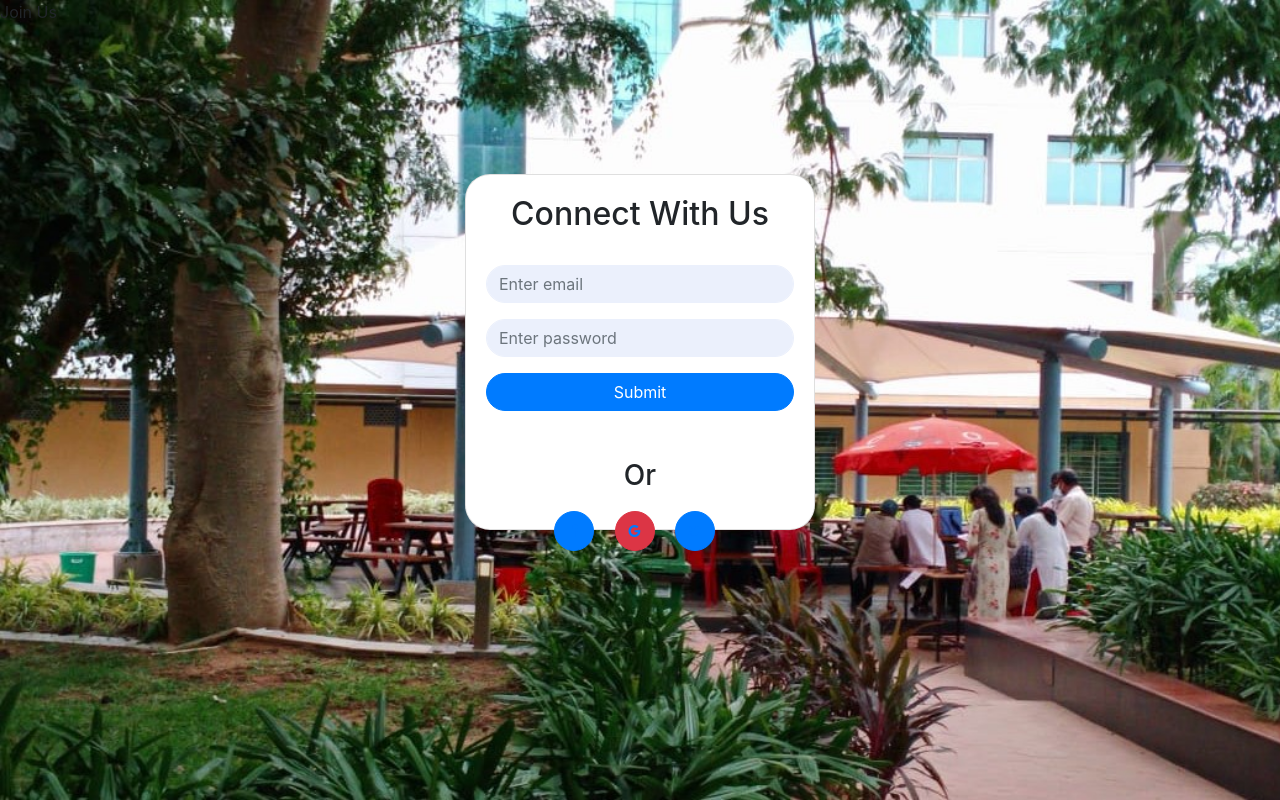
After one commit to nileshkr17/django1-, a Django app: page /login in a window 1280 px wide. The commit adds this page. Run offline with Django 3.2, Linux system fonts and the light colour scheme; some libraries are stand-ins or nearby versions.

Commit message:
[added-login-page]

```diff
--- a/home/urls.py
+++ b/home/urls.py
@@ -7,4 +7,5 @@ urlpatterns = [
    path("about",views.about, name='about'),
    path("services",views.services, name='services'),
    path("contact",views.contact, name='contact'),
+   path("login",views.login, name='login'),
 ]
--- a/home/views.py
+++ b/home/views.py
@@ -1,3 +1,4 @@
+from multiprocessing import context
 from django.shortcuts import render, HttpResponse
 from datetime import datetime
 from home.models import Contact
@@ -13,6 +14,8 @@ def index(request):
 
 def about(request):
     return HttpResponse("this is about page")
+def login(request):
+    return render(request,'login.html')
 
 def contact(request):
     if request.method == "POST":
--- /dev/null
+++ b/static/login.css
@@ -0,0 +1,50 @@
+
+#body {
+
+  background-image: url('/static/lala.jpeg');
+  background-repeat: no-repeat;
+  background-attachment: fixed;
+  background-size: cover;
+
+ }
+  #login-card{
+      width:350px;
+      border-radius: 25px;
+      margin:150px auto;
+
+  }
+
+  #email{
+      border-radius:30px;
+      background-color: #ebf0fc;
+      border-color: #ebf0fc;
+      color: #9da3b0;
+  }
+
+  #button{
+      border-radius:30px;
+
+  }
+
+  #btn{
+     position: absolute;
+     bottom: -35px;
+     padding: 5px;
+     margin: 0px 55px;
+     align-items: center;
+     border-radius: 5px"
+  }
+  #container{
+      margin-top:25px;
+  }
+
+  .btn-circle.btn-sm {
+              width: 40px;
+              height: 40px;
+              padding: 2px 0px;
+              border-radius: 25px;
+              font-size: 14px;
+              text-align: center;
+
+              margin: 8px;
+          }
--- a/templates/base.html
+++ b/templates/base.html
@@ -41,6 +41,10 @@
         </li>
         <li class="nav-item">
           <a class="nav-link active" aria-current="page" href="/contact">Contact Us</a>
+        </li>
+
+        <li class="nav-item">
+          <a class="nav-link active" aria-current="page" href="/login">Login</a>
         </li>
       </ul>
       <form class="d-flex">
--- /dev/null
+++ b/templates/login.html
@@ -0,0 +1,37 @@
+
+      {% block title %}Join Us{% endblock title %}
+      <meta charset="utf-8">
+      <meta name="viewport" content="width=device-width, initial-scale=1">
+      <link rel="stylesheet" href="https://maxcdn.bootstrapcdn.com/bootstrap/4.5.2/css/bootstrap.min.css">
+      <script src="https://ajax.googleapis.com/ajax/libs/jquery/3.5.1/jquery.min.js"></script>
+      <script src="https://cdnjs.cloudflare.com/ajax/libs/popper.js/1.16.0/umd/popper.min.js"></script>
+      <link rel="stylesheet" href="https://cdnjs.cloudflare.com/ajax/libs/font-awesome/4.7.0/css/font-awesome.min.css">
+      <script src="https://maxcdn.bootstrapcdn.com/bootstrap/4.5.2/js/bootstrap.min.js"></script>
+     <link href="https://fonts.googleapis.com/css?family=Nunito:600,700,900" rel="stylesheet">
+     <link rel="stylesheet" href="static\login.css">
+
+    <body id="body">
+    <div id="login-card" class="card">
+    <div class="card-body">
+      <h2 class="text-center">Connect With Us</h2>
+      <br>
+      <form action="/action_page.php">
+        <div class="form-group">
+          <input type="email" class="form-control" id="email" placeholder="Enter email" name="email">
+        </div>
+        <div class="form-group">
+          <input type="password" class="form-control" id="email" placeholder="Enter password" name="pswd">
+        </div>
+        <button type="submit" id="button" class="btn btn-primary deep-purple btn-block ">Submit</button>
+    <br>
+        <br>
+       <h3><center>Or</center></h3>
+        <div id="btn" class="text-center">
+       <button type="button" class="btn btn-primary btn-circle btn-sm"><a href="coming.html"><i class="fa fa-facebook"></i></a></button>
+       <button type="button" class="btn btn-danger btn-circle btn-sm"><a href="index.php"><i class="fa fa-google"></i></button></a>
+       <button type="button" class="btn btn-primary btn-circle btn-sm"><a href="coming.html"><i class="fa fa-twitter"></i></a></button>
+       </div>
+
+      </form>
+    </div>
+    <div>
```
Also changed, not shown: static/croppedhand written declaration (1).jpg (deleted), static/lala.jpeg (added).
